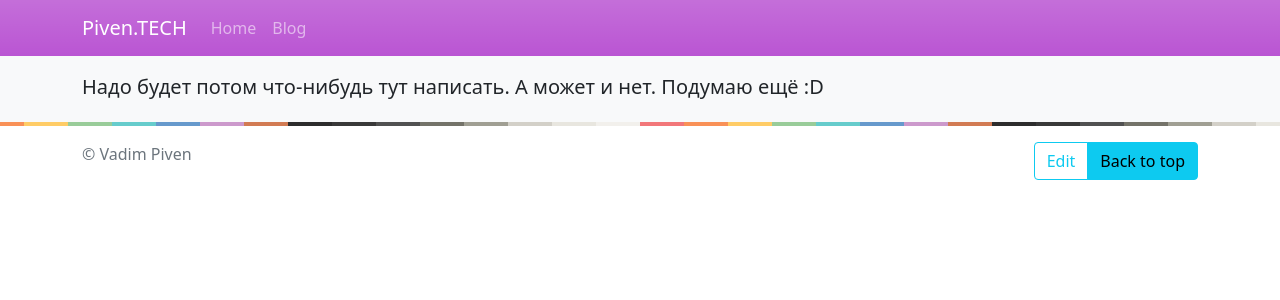
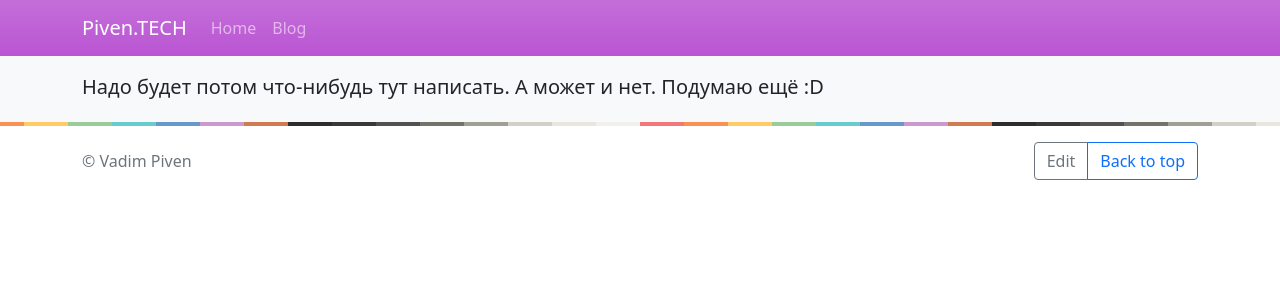
Before and after one commit to vadimpiven/vadimpiven, a Jekyll site: the page built from index.html, in a window 1280 px wide. Shown: the top 300 px of the page. Built offline with Jekyll 4.4.1, drawn with Linux system fonts in a browser that asks for light colours.

Commit message:
Update default.html

```diff
--- a/_layouts/default.html
+++ b/_layouts/default.html
@@ -45,13 +45,13 @@
 
     <div class="container-flex" style="height: 4px; background: url(/assets/common/line.svg) center/55% repeat-x"></div>
 
-    <footer class="text-muted py-3">
-      <div class="container">
+    <footer class="container text-muted py-3">
+      <div class="d-flex justify-content-between align-items-center">
 
-        <p class="float-start">&copy; Vadim Piven</p>
-        <div class="btn-group float-end">
-          <a href="https://github.com/vadimpiven/vadimpiven/tree/gh-pages" class="btn btn-outline-info">Edit</a>
-          <a href="#" class="btn btn-info">Back to top</a>
+        <span>&copy; Vadim Piven</span>
+        <div class="btn-group">
+          <a href="https://github.com/vadimpiven/vadimpiven/tree/gh-pages" class="btn btn-outline-secondary">Edit</a>
+          <a href="#" class="btn btn-outline-primary">Back to top</a>
         </div>
 
       </div>
```
